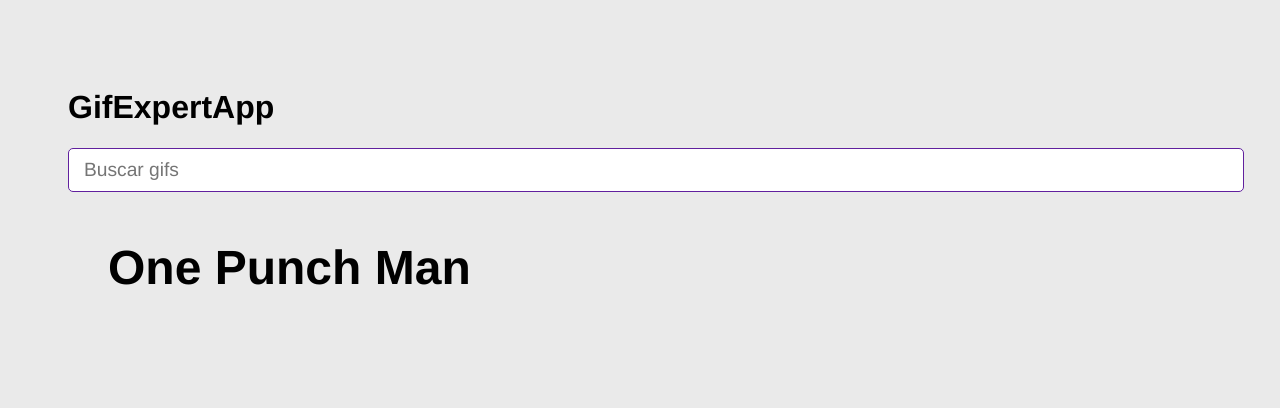
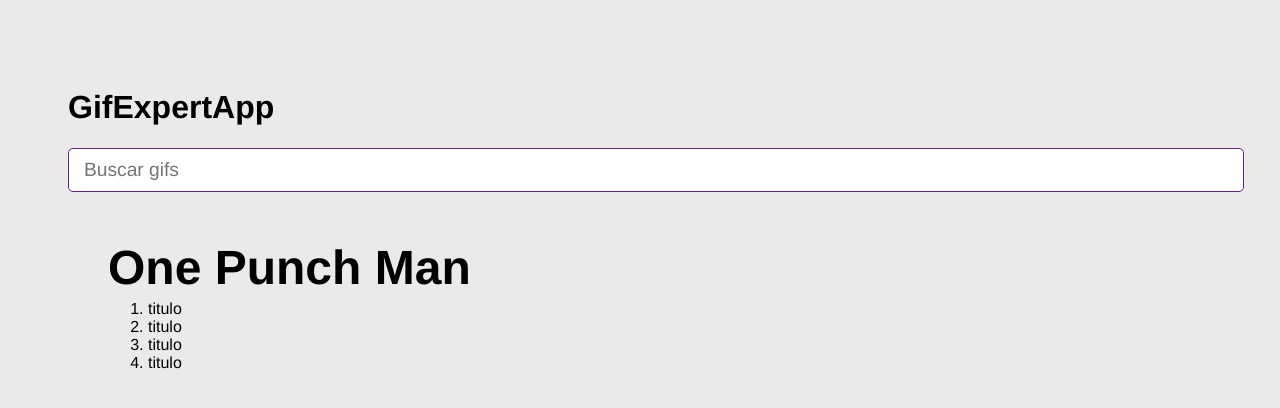
Before and after one commit to araujopedrop/CursoReact, a React (Vite) app in the folder 04-gif-expert-app/: page / in a window 1280 px wide. Shown: the top 408 px of the page. Built offline with nearby package versions, Linux system fonts and the light colour scheme; no server answers.

Commit message:
Hook UseEffect

```diff
--- a/04-gif-expert-app/src/components/GifGrid.jsx
+++ b/04-gif-expert-app/src/components/GifGrid.jsx
@@ -1,21 +1,21 @@
+import { useEffect } from "react";
+import { getGifs } from "../helpers/getGifs";
+
+
 export const GifGrid = ({ category }) => {
 
-    const getGifs = async() => {
-
-        const url = `https://api.giphy.com/v1/gifs/search?api_key=evMA9XB2l14Qn0Cjmzlo9wHnIdLoTSrn&q=${category}&limit=20`;
-        const resp = await fetch( url );
-        const { data } = await resp.json();
-
-
-        console.log(data);
-
-    }
-
-    getGifs();
+    useEffect( () => {getGifs()}, [] );
 
     return (
     <>
         <h3>{ category }</h3>
+
+        <ol>
+            <li>titulo</li>
+            <li>titulo</li>
+            <li>titulo</li>
+            <li>titulo</li>
+        </ol>
     </>
     )
 }
--- /dev/null
+++ b/04-gif-expert-app/src/helpers/getGifs.js
@@ -0,0 +1,21 @@
+export const getGifs = async(category) => {
+
+    const url = `https://api.giphy.com/v1/gifs/search?api_key=evMA9XB2l14Qn0Cjmzlo9wHnIdLoTSrn&q=${category}&limit=20`;
+    const resp = await fetch( url );
+    const { data } = await resp.json();
+
+    //console.log(data);
+
+    const gifs = data.map ( img => ({
+            id: img.id,
+            title: img.title,
+            url: img.url
+
+        })
+
+    );
+
+    console.log(gifs);
+    return gifs;
+
+}
```
